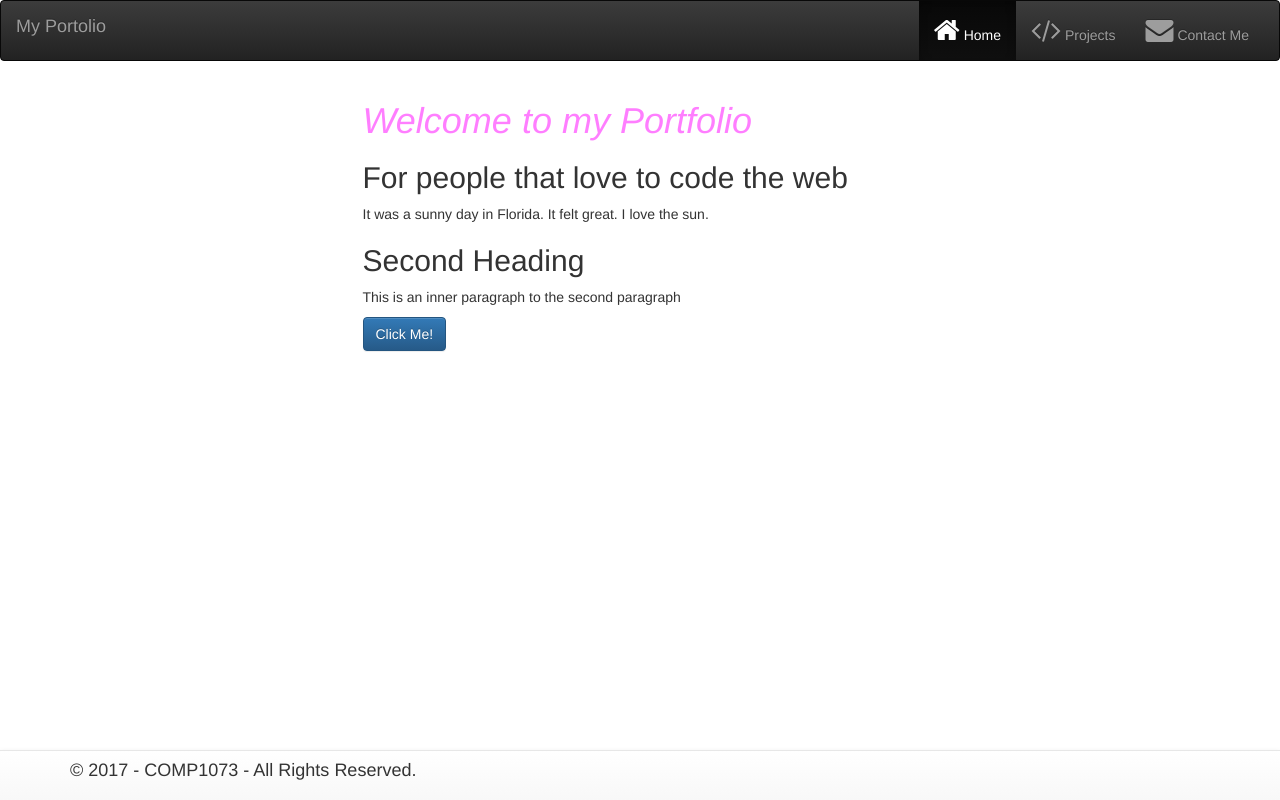
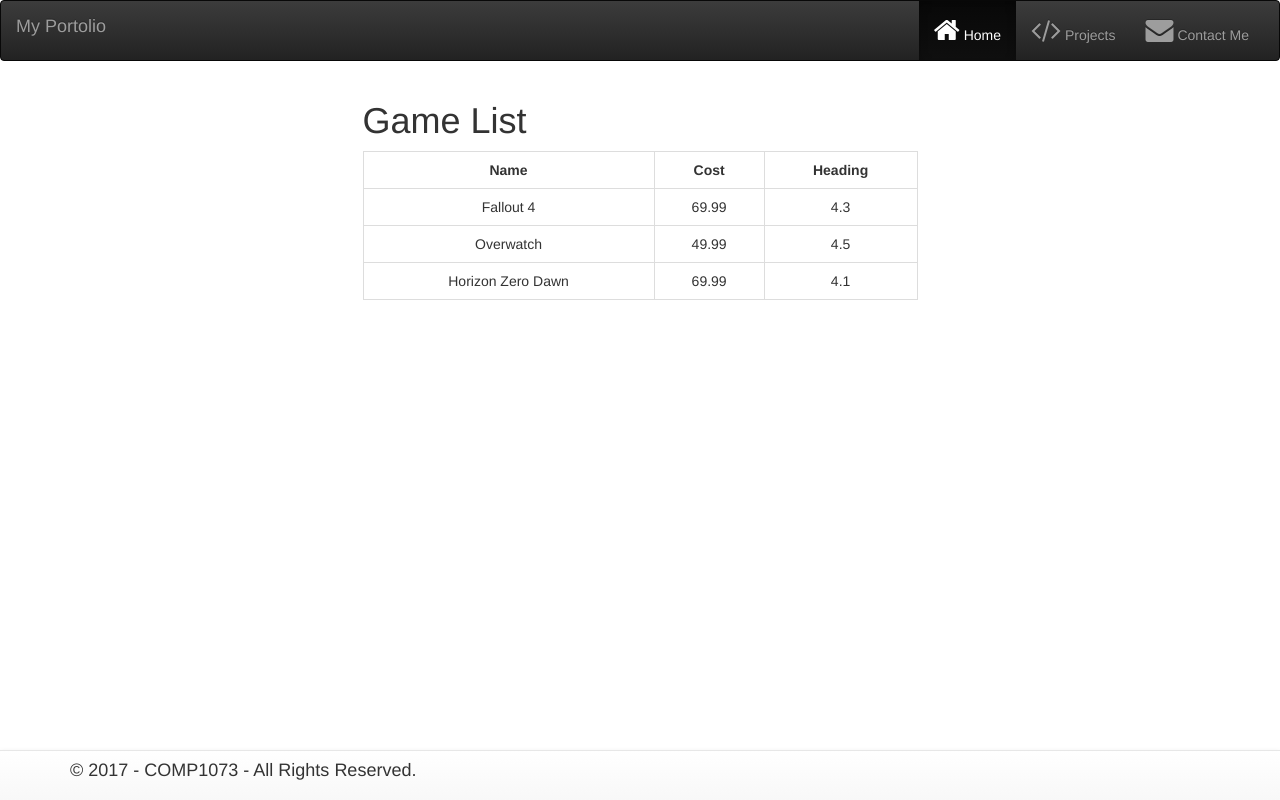
Before and after one commit to jdusome/CSS---Lesson-6, a website: page index.html in a window 1280 px wide. Drawn offline with Linux system fonts and the light colour scheme.

Commit message:
injected content from AJAX variable

```diff
--- a/Scripts/app.js
+++ b/Scripts/app.js
@@ -5,47 +5,52 @@
 // IIFE
 (function(){
 
-console.log("App Started");
-console.info(`Page Title: ${document.title}`);
+let data = {
+
+"games": [
+    {
+        "name": "Fallout 4",
+        "cost": 69.99,
+        "rating": 4.3
+    },
+    {
+        "name": "Overwatch",
+        "cost": 49.99,
+        "rating": 4.5
+    },
+    {
+        "name": "Horizon Zero Dawn",
+        "cost": 69.99,
+        "rating": 4.1
+    }
+
+]
+};
+
 
 switch (document.title) {
 
 case "Home":
 
-    //declare and initialize the firstHeading variable
-    //the firstHeading variable creates a reference the h1 element on the page
-    let firstHeading = document.getElementById("firstHeading");
+    //created a hook into our UI into back end JS
+    let gameListBody = document.getElementById("gameListBody");
 
-    firstHeading.style.color = "#FF00FF";
-    firstHeading.style.fontWeight = "500";
-    firstHeading.style.fontStyle = "italic";
-    firstHeading.style.opacity = "0.5";
+    //for each game in data.games, do this this...
+    data.games.forEach(function(game){
 
+        //inject a template row inside the dataRows div tag
+        let newRow = document.createElement("tr")
 
-    //THREE STEPS FOR INJECTING CONTENT ONTO page
-    //STEP 1 - Create a reference to an element (reference variable)
-    let FirstParagraph = document.getElementById("firstParagraph");
-    let SecondParagraph = document.getElementById("secondParagraph");
+        newRow.innerHTML = `
+        <tr>
+            <td class="text-center">${game.name}</td>
+            <td class="text-center">${game.cost}</td>
+            <td class="text-center">${game.rating}</td>
+        </tr>
+        `;
 
-    //STEP 2 - Create a variable that contains CONTENT (content variable)
-    let myContent = "It was a sunny day in Florida. It felt great. I love the sun.";
-    let myHTMLContent = `<h2>Second Heading</h2>
-                         <p>This is an inner paragraph to the second paragraph</p>`;
-
-    //STEP 3 - Assign the variable with your content to the textContent property of the reference variable (operation)
-    FirstParagraph.textContent = myContent;
-    SecondParagraph.innerHTML = myHTMLContent;
-
-    //Assigns the button in our index to a variable
-    let clickMeButton = document.getElementById("clickMeButton");
-
-    //adds an event listener to trigger when the clickMeButton is clicked. It will call the Click function.
-    clickMeButton.addEventListener("click", Click);
-
-    // create a Click function, which will log to the console when we click. Used as an event handler.
-    function Click() {
-        console.log("Clicked...");
-    }
+        gameListBody.appendChild(newRow);
+    }, this);
 
     break;
 
--- a/index.html
+++ b/index.html
@@ -41,13 +41,17 @@
     <div class="container" id="MainContentDiv">
         <div class="row">
             <div class="col-md-offset-3 col-md-6 ">
-                <h1 id="firstHeading">Welcome to my Portfolio</h1>
-                <h2>For people that love to code the web</h2>
-                <p id="firstParagraph"></p>
+               <h1>Game List</h1>
+                  <table class="table table-stripped table-bordered table-hover">
+                    <tbody id="gameListBody">
+                      <tr>
+                        <th class="text-center">Name</th>
+                        <th class="text-center">Cost</th>
+                        <th class="text-center">Heading</th>
+                      </tr>
+                    </tbody>
 
-                <p id="secondParagraph"></p>
-
-                <button id="clickMeButton" class="btn btn-primary">Click Me!</button>
+                  </table>
             </div>
         </div>
     </div>
```
Also changed, not shown: games.json (added, +21 -0 lines).
